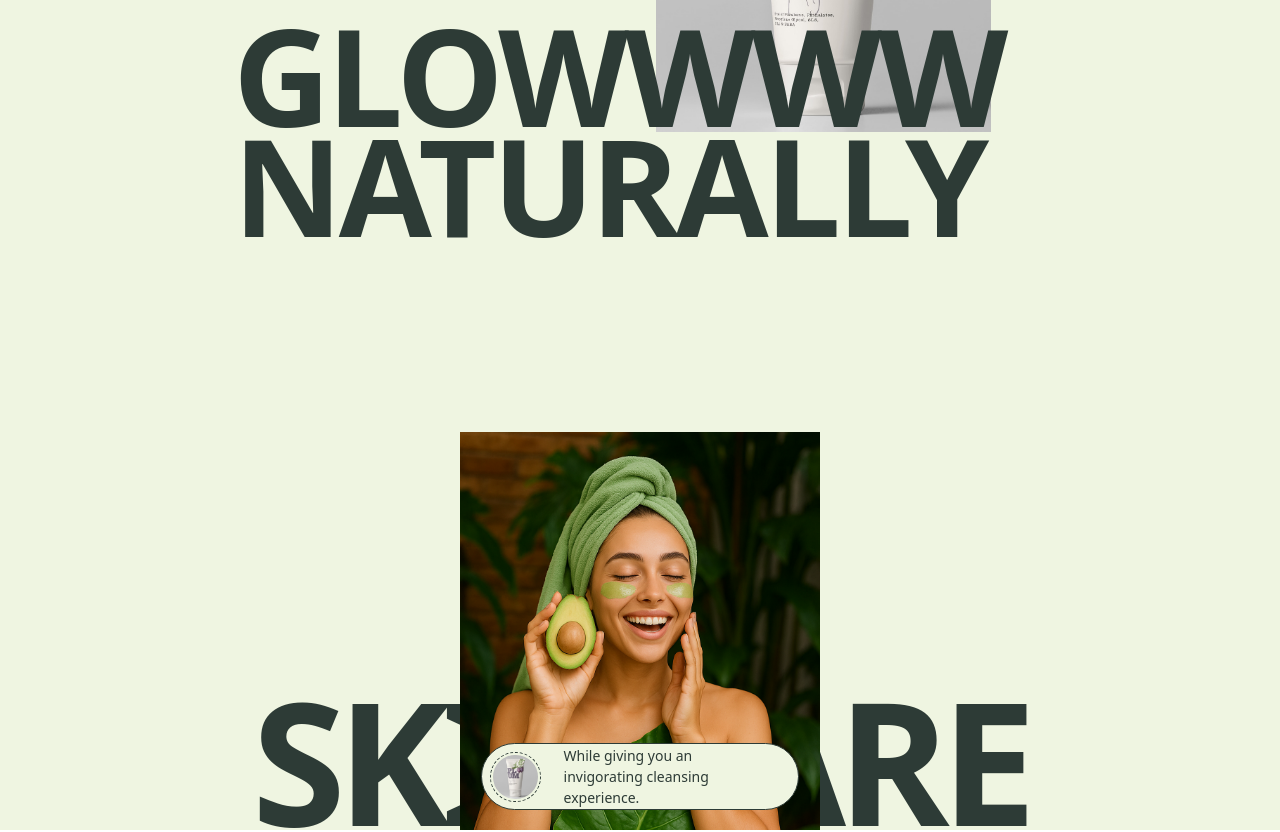
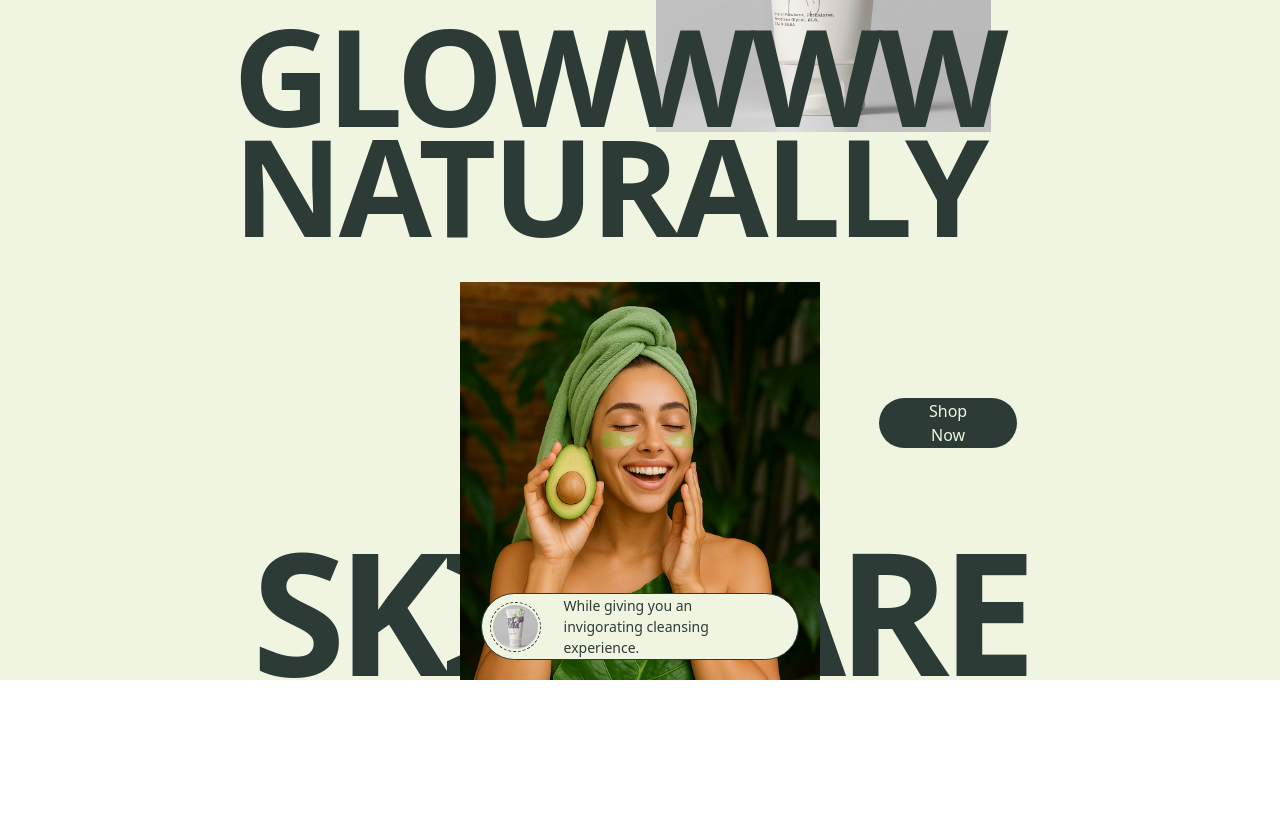
Before and after one commit to k-ish-san/Assignment, a React app: page / in a window 1280 px wide. Shown: the part 420-1252 px from the top of the page. Built offline with nearby package versions, Linux system fonts and the light colour scheme; the HTML template or start-up script is replaced by a standard one.

Commit message:
Fix HeroSection layout for improved responsiveness and alignment on various screen sizes

```diff
--- a/src/components/HeroSection.jsx
+++ b/src/components/HeroSection.jsx
@@ -6,7 +6,7 @@ const HeroSection = () => {
     <>
       <section className="relative bg-[#EFF5E1] text-[#2D3B36]">
         {/* FIRST ROW */}
-        <div className="flex  justify-center flex-col md:flex-row 2xl:flex-row 2xl:items-center 2xl:justify-center overflow-hidden">
+        <div className="flex justify-center flex-col md:flex-row 2xl:flex-row 2xl:items-center 2xl:justify-center overflow-hidden">
           {/* box1: Paragraph */}
           <p
             className="order-2 text-[16px] font-[400] leading-[22px] tracking-[-0.05em] w-[342px] mx-[30px] mt-[30px]
@@ -47,7 +47,7 @@ const HeroSection = () => {
         </div>
 
         {/* SECOND ROW */}
-        <div className="flex flex-col md:flex-row items-center justify-center z-0 mt-[50px] md:mt-[150px] 2xl:mt-[0px]">
+        <div className="flex flex-col md:flex-row items-center justify-center z-0 ">
           {/* Woman Image and Background Text */}
           <div className="order-1 relative flex justify-center items-center">
             {/* SKINCARE Text */}
@@ -65,7 +65,7 @@ const HeroSection = () => {
             <img
               src={womanImage}
               alt="Avocado woman"
-              className="w-[402px] relative z-10 object-cover mt-[50px]
+              className="w-[402px] z-10 object-cover mt-[50px]
                    md:mt-[150px] md:w-[360px]
                    2xl:w-[610px] 2xl:mt-[100px] 2xl:rounded-3xl"
             />
@@ -103,7 +103,7 @@ const HeroSection = () => {
 
       {/* Shop Now Button */}
 
-      <button className="bg-[#2D3B36] text-[#EFF5E1] px-[50px] py-[19px] rounded-full w-[178px] h-[50px] hover:bg-black transition z-20 ml-[111px] mr-[113px] mt-[40px] relative flex items-center  md:absolute">
+      <button className="bg-[#2D3B36] text-[#EFF5E1] px-[50px] py-[19px] rounded-full w-[178px] h-[50px] hover:bg-black transition z-20 ml-[111px] mr-[113px] mt-[40px] relative flex items-center md:w-[138px] md:bottom-[322px] md:left-[60%] 2xl:left-[41px] 2xl:bottom-[456px] 2xl:w-[180px] ">
         Shop Now
       </button>
     </>
```
